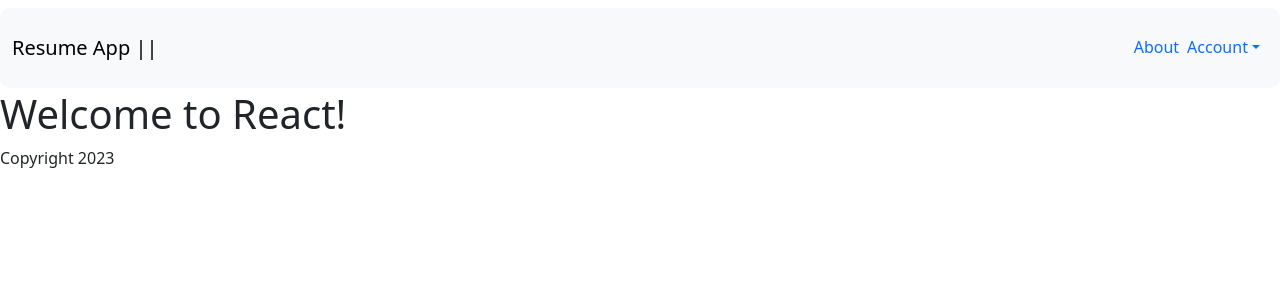
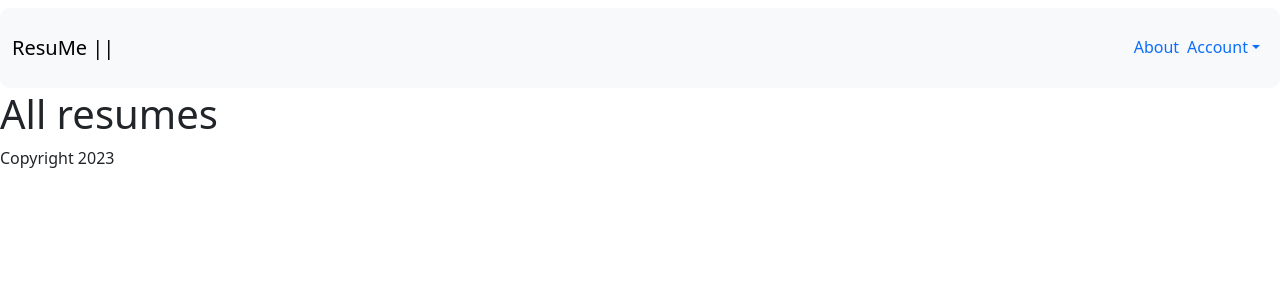
Before and after one commit to sfwells0518/online-resumes-app, a React (Vite) app: page / in a window 1280 px wide. Shown: the top 300 px of the page. Built offline with nearby package versions, Linux system fonts and the light colour scheme.

Commit message:
change name of resumes app to ResuMe

```diff
--- a/src/Content.jsx
+++ b/src/Content.jsx
@@ -1,13 +1,15 @@
 import { Routes, Route } from "react-router-dom";
-
+import { ResumesIndex } from "./ResumesIndex";
 
 export function Content() {
   return (
     <div>
-      <h1>Welcome to React!</h1>
-      <Routes>
-
-      </Routes>
+      <ResumesIndex />
+      {/* <Routes>
+        <Route path="/index" element={<Home />} />
+        <Route path="/" element={<Home />} />
+        <Route path="/show" element={<Show />} />
+      </Routes> */}
     </div>
   );
 }
--- a/src/Header.jsx
+++ b/src/Header.jsx
@@ -32,7 +32,7 @@ export function Header() {
     <nav className="navbar navbar-expand-lg bg-body-tertiary">
       <div className="container-fluid">
         <a className="navbar-brand" href="/">
-         Resume App ||
+         ResuMe ||
         </a>
 
         <button
--- a/src/ResumesIndex.jsx
+++ b/src/ResumesIndex.jsx
@@ -1,2 +1,7 @@
-export function Header() {
+export function ResumesIndex() {
+  return (
+    <div>
+      <h1>All resumes</h1>
+    </div>
+  );
 }
```
